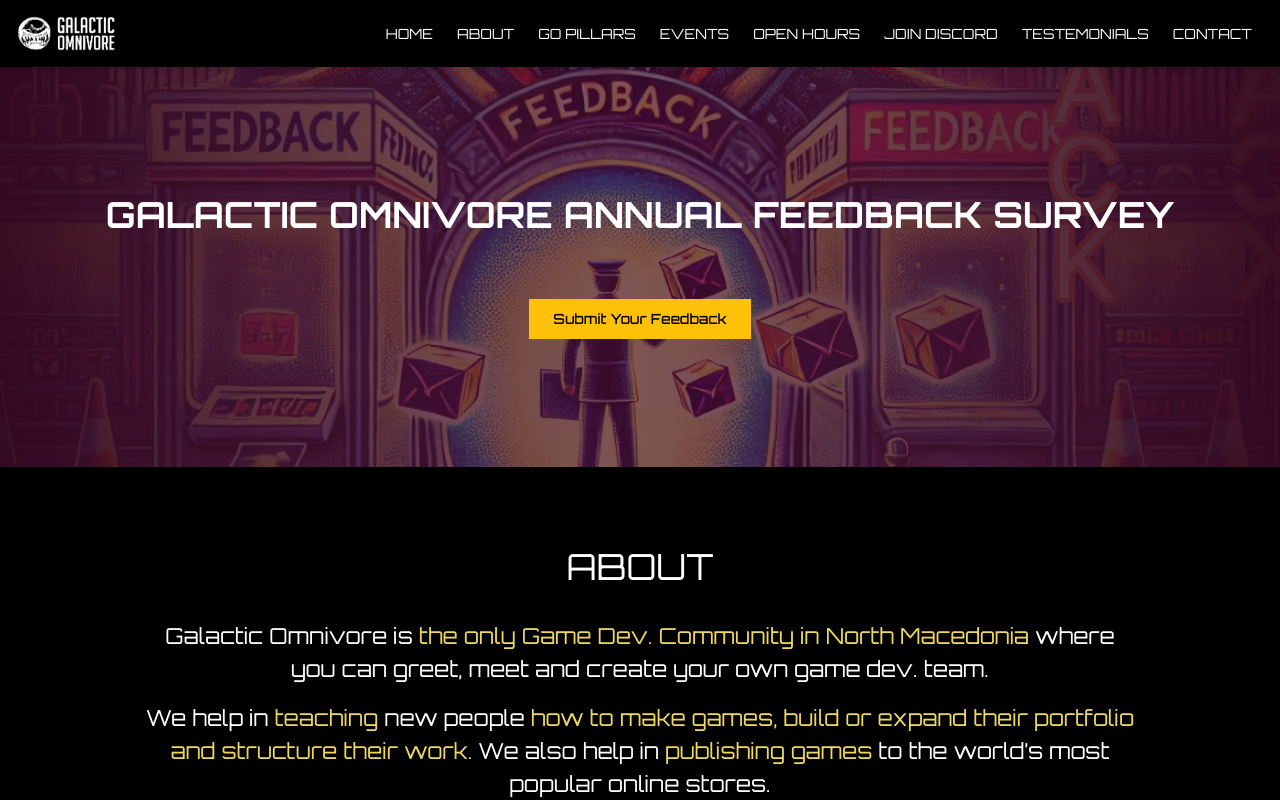
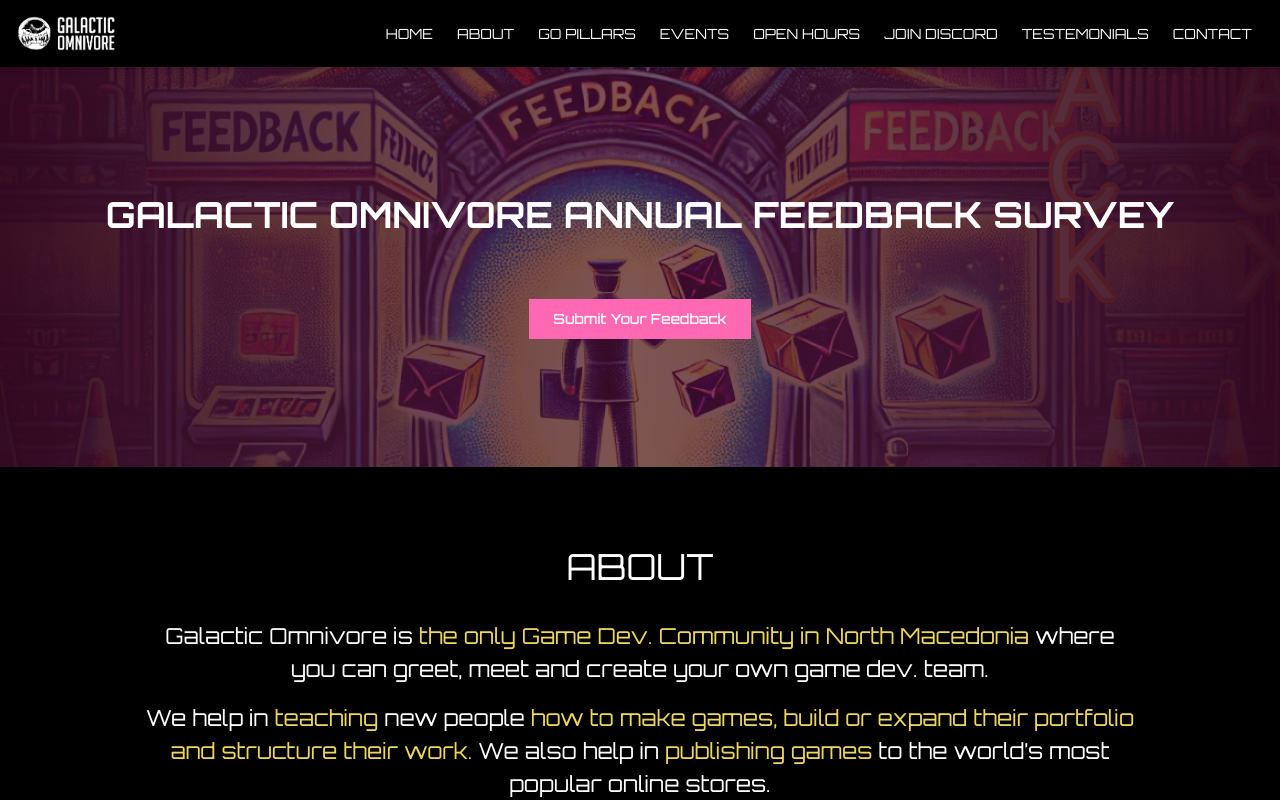
Before and after one commit to GalacticOmnivoreElder/gowebsite, a Next.js app: page / in a window 1280 px wide. Shown: the top 800 px of the page. Built offline with nearby package versions, Linux system fonts and the light colour scheme.

Commit message:
Update Submit Feedback Button

```diff
--- a/src/app/page.js
+++ b/src/app/page.js
@@ -704,7 +704,7 @@ const HomePage = () => {
       target="_blank"
       rel="noopener noreferrer"
     >
-      <Button className="bg-[#FFC107] text-black px-6 py-2 hover:bg-[#E0A800] rounded-[0px]">
+      <Button className="bg-[#FF69B4] text-white px-6 py-2 hover:bg-[#FF1493] rounded-[0px]">
       Submit Your Feedback
       </Button>
     </a>
```
